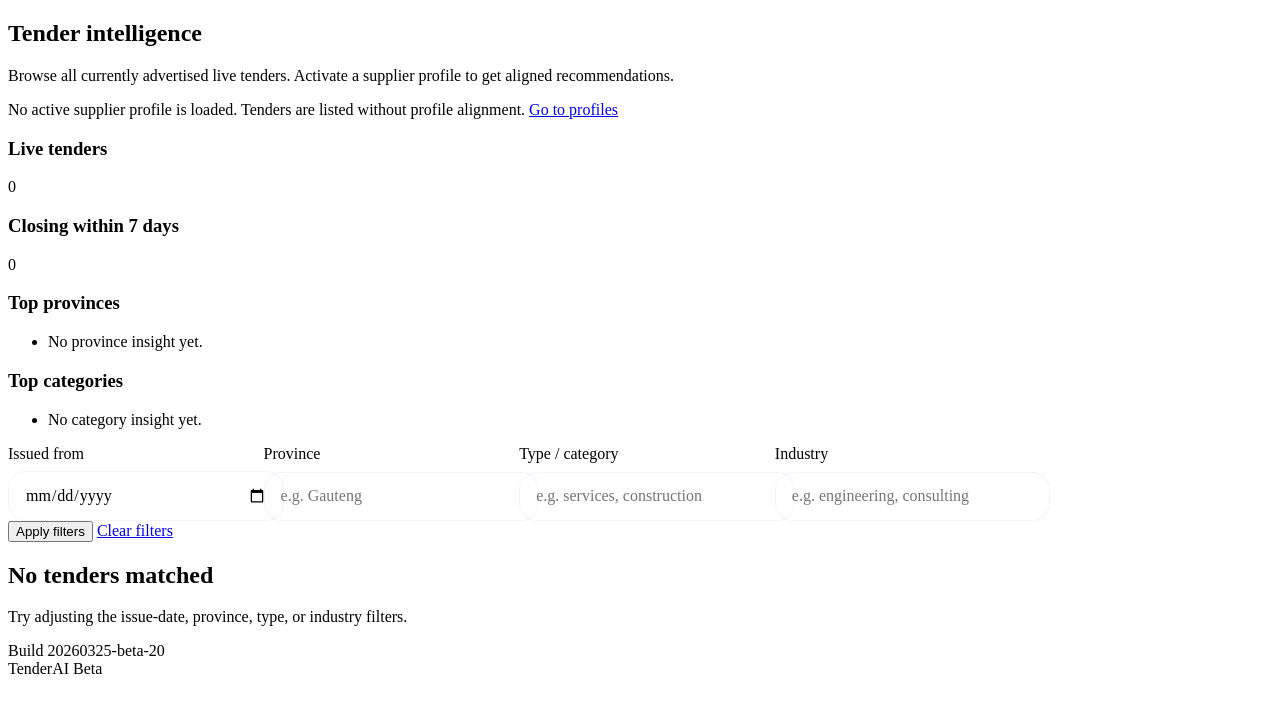
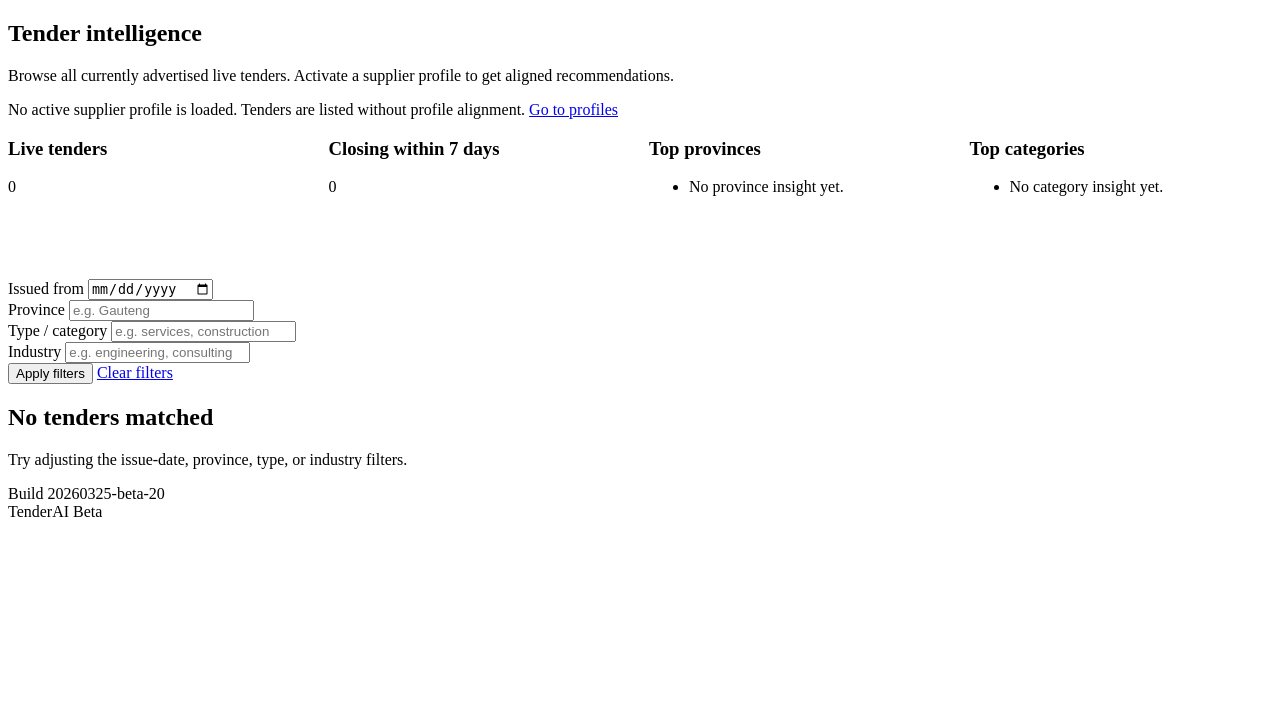
Before and after one commit to veza-sawbn/tenderai-kitchen, a Flask app: page /tenders in a window 1280 px wide. Shown: the part 44-757 px from the top of the page. Run offline with Flask 3, Linux system fonts and the light colour scheme; data that the repository does not hold is empty.

Commit message:
Update app.css

```diff
--- a/static/app.css
+++ b/static/app.css
@@ -1,69 +1,85 @@
-.filter-card {
+.insights-grid {
+  display: grid;
+  grid-template-columns: repeat(4, minmax(0, 1fr));
+  gap: 18px;
   margin-bottom: 20px;
 }
 
-.filters-grid {
-  display: grid;
-  grid-template-columns: repeat(5, minmax(0, 1fr));
-  gap: 14px;
+.insight-card {
+  min-height: 140px;
 }
 
-.filter-field {
-  display: grid;
-  gap: 8px;
+.filters-grid-4 {
+  grid-template-columns: repeat(4, minmax(0, 1fr));
 }
 
-.filter-field input {
-  width: 100%;
-  background: rgba(255,255,255,0.03);
-  color: var(--text);
-  border: 1px solid rgba(155, 178, 224, 0.14);
-  border-radius: 18px;
-  padding: 14px 16px;
-  outline: none;
-  font: inherit;
+.issue-list {
+  list-style: none;
+  padding-left: 0;
+  margin: 10px 0 0;
 }
 
-.filter-field input:focus {
-  border-color: rgba(75, 231, 255, 0.45);
-  box-shadow: 0 0 0 4px rgba(75, 231, 255, 0.08);
+.issue-list.compact li + li {
+  margin-top: 10px;
 }
 
-.active {
-  background: rgba(57, 231, 165, 0.14);
-  border-color: rgba(57, 231, 165, 0.30);
+.issue-row {
+  display: flex;
+  justify-content: space-between;
+  gap: 12px;
+  align-items: start;
 }
 
-.flash-success {
-  border-color: rgba(57, 231, 165, 0.24);
+.issue-actions {
+  display: flex;
+  gap: 10px;
+  margin-top: 10px;
+  flex-wrap: wrap;
 }
 
-.proposal-pre {
-  white-space: pre-wrap;
-  word-break: break-word;
-  font: inherit;
-  line-height: 1.6;
-  color: var(--text);
-  background: rgba(255,255,255,0.02);
-  padding: 14px;
-  border-radius: 14px;
-  border: 1px solid var(--line);
+.processing-panel {
+  position: relative;
+  overflow: hidden;
+}
+
+.processing-panel::before {
+  content: "";
+  position: absolute;
+  inset: -2px;
+  border-radius: 26px;
+  padding: 2px;
+  background: conic-gradient(from 0deg, rgba(75,231,255,0.0), rgba(75,231,255,0.95), rgba(145,93,255,0.95), rgba(75,231,255,0.0));
+  -webkit-mask: linear-gradient(#000 0 0) content-box, linear-gradient(#000 0 0);
+  -webkit-mask-composite: xor;
+  mask-composite: exclude;
+  animation: neon-ring-spin 1.2s linear infinite;
+}
+
+.processing-orb {
+  width: 44px;
+  height: 44px;
+  margin: 0 auto;
+  border-radius: 999px;
+  background: radial-gradient(circle, #ffffff 0%, var(--cyan) 28%, var(--purple) 100%);
+  box-shadow: 0 0 28px rgba(75, 231, 255, 0.5), 0 0 42px rgba(145, 93, 255, 0.34);
+  animation: processing-spin 1.1s linear infinite;
+}
+
+@keyframes neon-ring-spin {
+  0% { transform: rotate(0deg); }
+  100% { transform: rotate(360deg); }
 }
 
 @media (max-width: 1180px) {
-  .filters-grid {
-    grid-template-columns: repeat(3, minmax(0, 1fr));
-  }
-}
-
-@media (max-width: 820px) {
-  .filters-grid {
+  .insights-grid,
+  .filters-grid-4 {
     grid-template-columns: repeat(2, minmax(0, 1fr));
   }
 }
 
-@media (max-width: 560px) {
-  .filters-grid {
+@media (max-width: 640px) {
+  .insights-grid,
+  .filters-grid-4 {
     grid-template-columns: 1fr;
   }
 }
```
